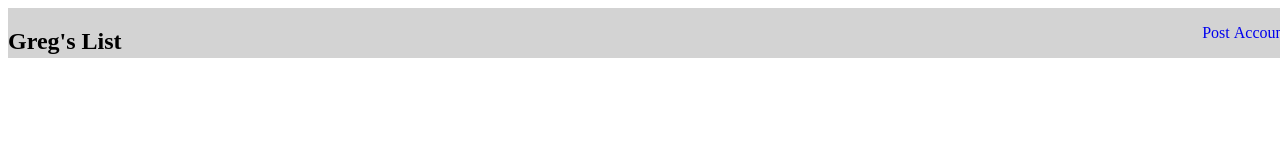
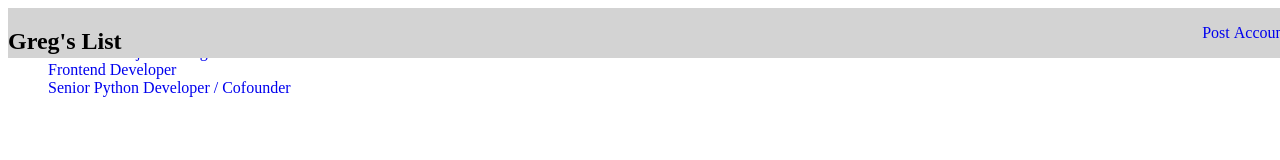
Before and after one commit to Dkaf/gregs_list, a plain HTML site: page index.html in a window 1280 px wide. Drawn offline with Linux system fonts and the light colour scheme.

Commit message:
started main page content

```diff
--- a/index.html
+++ b/index.html
@@ -6,7 +6,6 @@
      <link rel="stylesheet" type="text/css" href="https://maxcdn.bootstrapcdn.com/font-awesome/4.6.3/css/font-awesome.min.css">
      <link rel="stylesheet" href="main.css" media="screen" title="no title" charset="utf-8">
   </head>
-  <body>
   <header>
 
     <nav class="main_nav">
@@ -18,5 +17,18 @@
     </nav>
 
   </header>
+
+  <body>
+
+    <main>
+      <input class="searchbar" placeholder="search software jobs">
+      <span class="fa fa-search" aria-hidden="true"></span>
+      <ul>
+        <li class="listing"><a href="#">Technical Project Manager</a></li>
+        <li class="listing"><a href="#">Frontend Developer</a></li>
+        <li class="listing"><a href="#">Senior Python Developer / Cofounder</a></li>
+      </ul>
+    </main>
+
   </body>
 </html>
--- a/main.css
+++ b/main.css
@@ -1,5 +1,9 @@
 a {
   text-decoration: none;
+}
+
+ul {
+  list-style: none;
 }
 
 .main_nav {
@@ -8,9 +12,16 @@ a {
   position: fixed;
   text-align: right;
 }
+
 .logo {
   position: absolute;
 }
+
 .nav_item {
   display: inline-block;
+  color: purple;
 }
+
+.searchbar {
+  border: 1px solid black;
+}
```
Lines whose indentation alone changed are shown as unchanged.
